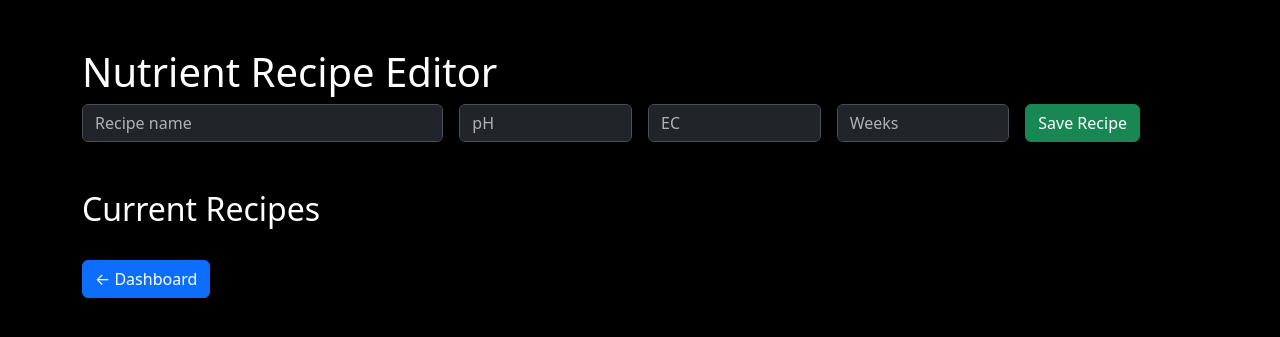
After one commit to crshiver/HydroMycodo, a Flask app: template app/templates/recipes.html in a window 1280 px wide. The commit adds this page. Shown: the top 337 px of the page. Run offline with Flask 3, Linux system fonts and the light colour scheme; the template is opened without the code that fills it, so the values that code supplies are empty; parts of the project's set-up code (start-up, migrations or seed data) failed here and were passed over.

Commit message:
v2.0 – Web recipe editor + live graphs + OTA updates – THE COMPLETE SYSTEM

```diff
--- a/app/app.py
+++ b/app/app.py
@@ -113,3 +113,43 @@ if __name__ == "__main__":
     app.run(host="0.0.0.0", port=5000)
 import app.pid_control, app.camera_ai  # auto-starts on import
 import app.calibration, app.push_alerts, app.recipes
+@app.route("/recipes", methods=["GET","POST"])
+@login_required
+def recipes():
+    if request.method == "POST":
+        name = request.form["name"]
+        ph = float(request.form["ph"])
+        ec = float(request.form["ec"])
+        weeks = int(request.form["weeks"])
+        with open("app/recipes.json", "r+") as f:
+            data = json.load(f)
+            data[name] = {"ph": ph, "ec": ec, "weeks": weeks}
+            f.seek(0); json.dump(data, f, indent=2); f.truncate()
+        flash("Recipe saved!")
+    with open("app/recipes.json") as f:
+        recipes = json.load(f)
+    return render_template("recipes.html", recipes=recipes)
+@app.route("/recipes", methods=["GET","POST"])
+@login_required
+def recipes():
+    if request.method == "POST":
+        name = request.form["name"]
+        ph = float(request.form["ph"])
+        ec = float(request.form["ec"])
+        weeks = int(request.form["weeks"])
+        with open("app/recipes.json", "r+") as f:
+            data = json.load(f)
+            data[name] = {"ph": ph, "ec": ec, "weeks": weeks}
+            f.seek(0); json.dump(data, f, indent=2); f.truncate()
+        flash("Recipe saved!")
+    with open("app/recipes.json") as f:
+        recipes = json.load(f)
+    return render_template("recipes.html", recipes=recipes)
+import subprocess
+@app.route("/update", methods=["POST"])
+@login_required
+def update():
+    subprocess.run(["git","pull"], cwd="/home/pi/HydroMycodo")
+    subprocess.run(["sudo","systemctl","restart","hydromycodo"])
+    flash("OTA Update complete – restarting!")
+    return redirect("/")
--- /dev/null
+++ b/app/recipes.json
@@ -0,0 +1,6 @@
+{
+  "DWC Lettuce": {"ph": 5.8, "ec": 1.2, "weeks": 6},
+  "NFT Basil": {"ph": 6.0, "ec": 1.4, "weeks": 8},
+  "Aeroponics Tomatoes": {"ph": 5.9, "ec": 2.2, "weeks": 12},
+  "Cannabis Flower": {"ph": 6.2, "ec": 2.0, "weeks": 9}
+}
--- /dev/null
+++ b/app/templates/recipes.html
@@ -0,0 +1,23 @@
+<!doctype html>
+<html data-bs-theme="dark">
+<head><title>Recipes</title><link href="https://cdn.jsdelivr.net/npm/bootstrap@5.3.3/dist/css/bootstrap.min.css" rel="stylesheet"></head>
+<body class="bg-black text-white">
+<div class="container mt-5">
+<h1>Nutrient Recipe Editor</h1>
+<form method="post" class="row g-3">
+  <div class="col-md-4"><input name="name" class="form-control" placeholder="Recipe name" required></div>
+  <div class="col-md-2"><input name="ph" type="number" step="0.1" class="form-control" placeholder="pH" required></div>
+  <div class="col-md-2"><input name="ec" type="number" step="0.1" class="form-control" placeholder="EC" required></div>
+  <div class="col-md-2"><input name="weeks" type="number" class="form-control" placeholder="Weeks" required></div>
+  <div class="col-md-2"><button class="btn btn-success">Save Recipe</button></div>
+</form>
+<h2 class="mt-5">Current Recipes</h2>
+<ul class="list-group">
+{% for name, r in recipes.items() %}
+<li class="list-group-item bg-dark">{{ name }} → pH {{ r.ph }} | EC {{ r.ec }} | {{ r.weeks }} weeks</li>
+{% endfor %}
+</ul>
+<a href="/" class="btn btn-primary mt-4">← Dashboard</a>
+</div>
+</body>
+</html>
```
Also changed, not shown: app/templates/dashboard.html (+14 -0 lines), app/templates/graphs.html (added, +18 -0 lines).
